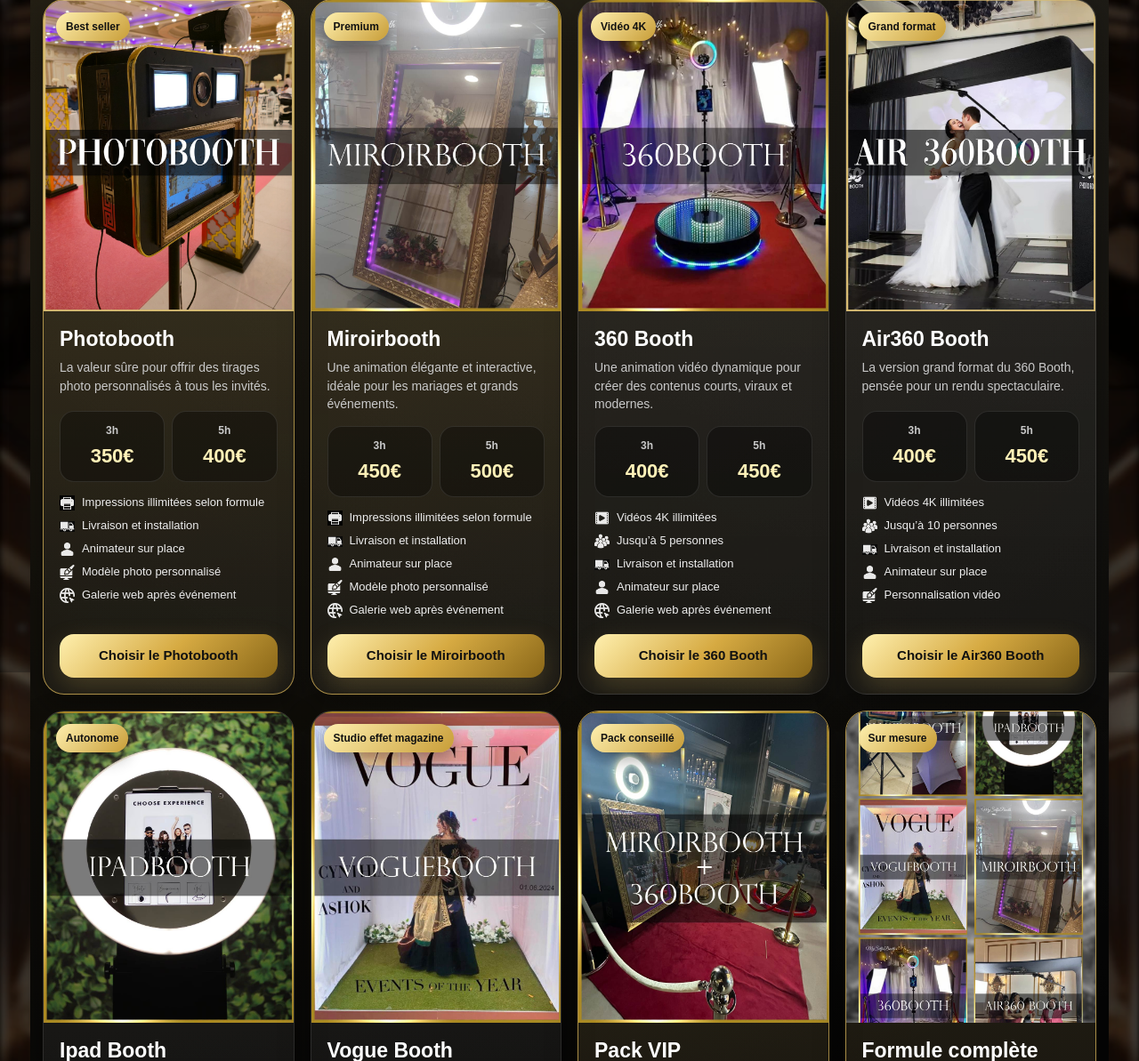
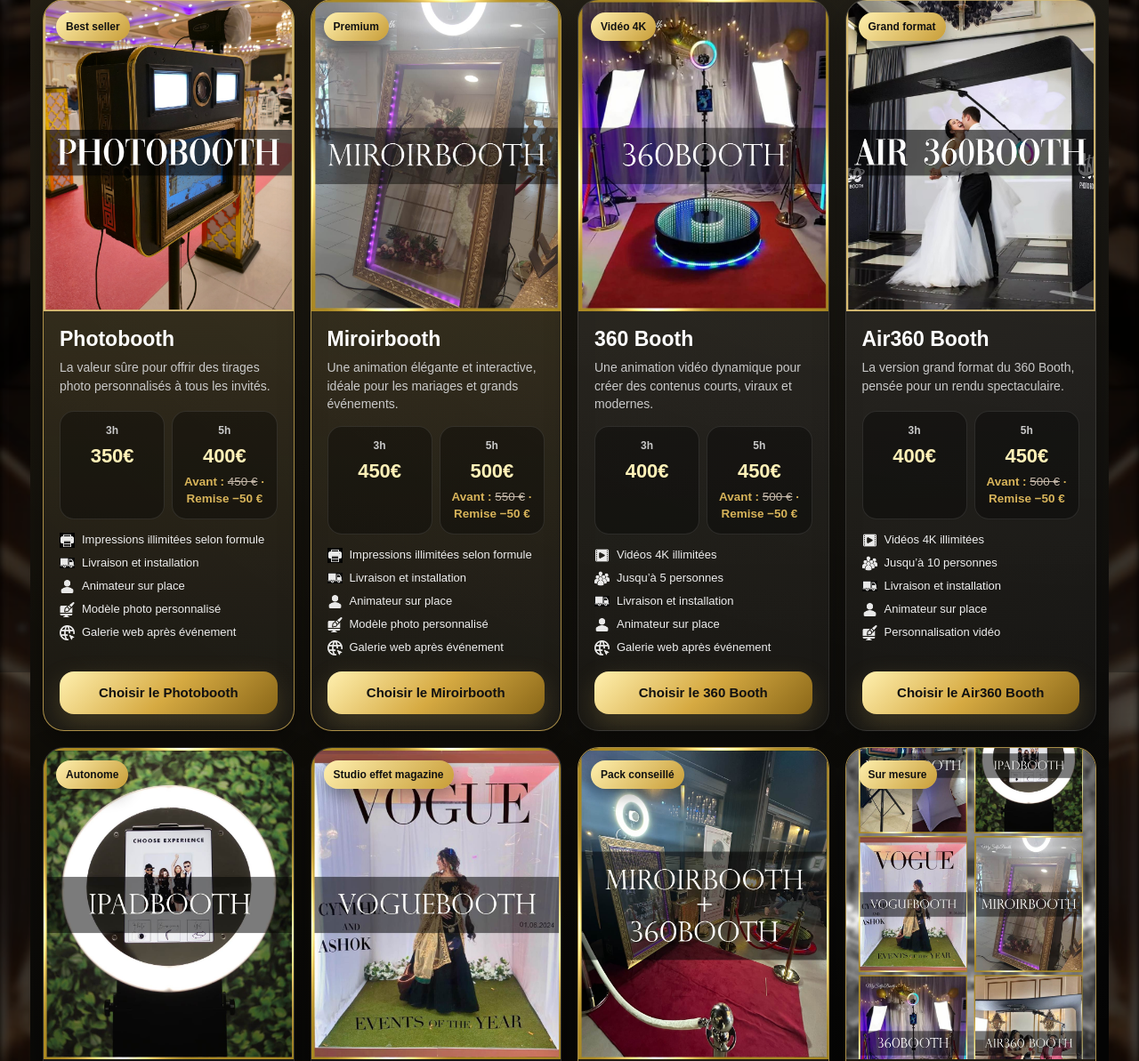
Before and after one commit to stephanefly/reservation, a Django app: page /tarifs/ in a window 1280 px wide. Shown: the part 844-2037 px from the top of the page at 89% size. Run offline with Django 4.2, Linux system fonts and the light colour scheme; data comes from the database, SQL or seed files in the repository; parts of the project's set-up code (start-up, migrations or seed data) failed here and were passed over; some libraries are stand-ins or nearby versions.

Commit message:
ux(remises): display dynamic crossed-out reference and saved amount on public prices

```diff
--- a/app/templates/app/frontend/tarifs.html
+++ b/app/templates/app/frontend/tarifs.html
@@ -926,6 +926,8 @@
             box-shadow: 0 14px 34px rgba(0, 0, 0, 0.55);
         }
     }
+    .tarifs-discount-inline { display:block; color:#d8b45a; font-size:.84rem; font-weight:700; margin-top:4px; line-height:1.4; }
+    .tarifs-discount-inline del { color:#c4b7a8; font-weight:400; }
 </style>
 
 <main class="tarifs-page">
@@ -990,6 +992,7 @@
                         <div class="tarif-price">
                             <small>5h</small>
                             <strong>{{ data_price.photobooth }}€</strong>
+                            {% if product_breakdowns.photobooth.discount %}<span class="tarifs-discount-inline">Avant : <del>{{ product_breakdowns.photobooth.reference }} €</del> · Remise −{{ product_breakdowns.photobooth.discount }} €</span>{% endif %}
                         </div>
                     </div>
                     <ul class="tarif-included">
@@ -1019,6 +1022,7 @@
                         <div class="tarif-price">
                             <small>5h</small>
                             <strong>{{ data_price.miroirbooth }}€</strong>
+                            {% if product_breakdowns.miroirbooth.discount %}<span class="tarifs-discount-inline">Avant : <del>{{ product_breakdowns.miroirbooth.reference }} €</del> · Remise −{{ product_breakdowns.miroirbooth.discount }} €</span>{% endif %}
                         </div>
                     </div>
                     <ul class="tarif-included">
@@ -1048,6 +1052,7 @@
                         <div class="tarif-price">
                             <small>5h</small>
                             <strong>{{ data_price.videobooth }}€</strong>
+                            {% if product_breakdowns.videobooth.discount %}<span class="tarifs-discount-inline">Avant : <del>{{ product_breakdowns.videobooth.reference }} €</del> · Remise −{{ product_breakdowns.videobooth.discount }} €</span>{% endif %}
                         </div>
                     </div>
                     <ul class="tarif-included">
@@ -1077,6 +1082,7 @@
                         <div class="tarif-price">
                             <small>5h</small>
                             <strong>{{ data_price.airbooth }}€</strong>
+                            {% if product_breakdowns.airbooth.discount %}<span class="tarifs-discount-inline">Avant : <del>{{ product_breakdowns.airbooth.reference }} €</del> · Remise −{{ product_breakdowns.airbooth.discount }} €</span>{% endif %}
                         </div>
                     </div>
                     <ul class="tarif-included">
@@ -1102,6 +1108,7 @@
                         <div class="tarif-price">
                             <small>24h à 48h</small>
                             <strong>{{ data_price.ipadbooth }}€</strong>
+                            {% if product_breakdowns.ipadbooth.discount %}<span class="tarifs-discount-inline">Avant : <del>{{ product_breakdowns.ipadbooth.reference }} €</del> · Remise −{{ product_breakdowns.ipadbooth.discount }} €</span>{% endif %}
                         </div>
                     </div>
                     <ul class="tarif-included">
@@ -1127,6 +1134,7 @@
                         <div class="tarif-price">
                             <small>5h</small>
                             <strong>{{ data_price.voguebooth }}€</strong>
+                            {% if product_breakdowns.voguebooth.discount %}<span class="tarifs-discount-inline">Avant : <del>{{ product_breakdowns.voguebooth.reference }} €</del> · Remise −{{ product_breakdowns.voguebooth.discount }} €</span>{% endif %}
                         </div>
                     </div>
                     <ul class="tarif-included">
@@ -1364,6 +1372,7 @@
                     <div class="tarifs-pack-pricing">
                         <span class="tarifs-pack-old-price">Tarif du pack TTC</span>
                         <strong>{{ pack_prices.souvenirs }} €</strong>
+                        {% if pack_breakdowns.souvenirs.discount %}<span class="tarifs-discount-inline">Éléments séparés : <del>{{ pack_breakdowns.souvenirs.reference }} €</del> · Remise −{{ pack_breakdowns.souvenirs.discount }} €</span>{% endif %}
                     </div>
                     <a href="https://reservation.myselfiebooth-paris.fr/?prestations=Photobooth&amp;options=Phonebooth&amp;portecles=100" class="tarifs-button tarifs-button-primary">Demander ce pack</a>
                 </div>
@@ -1385,6 +1394,7 @@
                     <div class="tarifs-pack-pricing">
                         <span class="tarifs-pack-old-price">Tarif du pack TTC</span>
                         <strong>{{ pack_prices.immersion_360 }} €</strong>
+                        {% if pack_breakdowns.immersion_360.discount %}<span class="tarifs-discount-inline">Éléments séparés : <del>{{ pack_breakdowns.immersion_360.reference }} €</del> · Remise −{{ pack_breakdowns.immersion_360.discount }} €</span>{% endif %}
                     </div>
                     <a href="https://reservation.myselfiebooth-paris.fr/?prestations=360Booth&amp;options=VideoLivreOr,Fond360" class="tarifs-button tarifs-button-primary">Demander ce pack</a>
                 </div>
@@ -1406,6 +1416,7 @@
                     <div class="tarifs-pack-pricing">
                         <span class="tarifs-pack-old-price">Tarif du pack TTC</span>
                         <strong>{{ pack_prices.signature }} €</strong>
+                        {% if pack_breakdowns.signature.discount %}<span class="tarifs-discount-inline">Éléments séparés : <del>{{ pack_breakdowns.signature.reference }} €</del> · Remise −{{ pack_breakdowns.signature.discount }} €</span>{% endif %}
                     </div>
                     <a href="https://reservation.myselfiebooth-paris.fr/?prestations=Miroirbooth&amp;options=VideoLivreOr,PanneauFontaine" class="tarifs-button tarifs-button-primary">Demander ce pack</a>
                 </div>
@@ -1427,6 +1438,7 @@
                     <div class="tarifs-pack-pricing">
                         <span class="tarifs-pack-old-price">Tarif du pack TTC</span>
                         <strong>{{ pack_prices.duo_vip }} €</strong>
+                        {% if pack_breakdowns.duo_vip.discount %}<span class="tarifs-discount-inline">Éléments séparés : <del>{{ pack_breakdowns.duo_vip.reference }} €</del> · Remise −{{ pack_breakdowns.duo_vip.discount }} €</span>{% endif %}
                     </div>
                     <a href="https://reservation.myselfiebooth-paris.fr/?prestations=Miroirbooth,360Booth&amp;options=Phonebooth,MurFloral" class="tarifs-button tarifs-button-primary">Demander ce pack</a>
                 </div>
@@ -1448,6 +1460,7 @@
                     <div class="tarifs-pack-pricing">
                         <span class="tarifs-pack-old-price">Tarif du pack TTC</span>
                         <strong>{{ pack_prices.vogue_premium }} €</strong>
+                        {% if pack_breakdowns.vogue_premium.discount %}<span class="tarifs-discount-inline">Éléments séparés : <del>{{ pack_breakdowns.vogue_premium.reference }} €</del> · Remise −{{ pack_breakdowns.vogue_premium.discount }} €</span>{% endif %}
                     </div>
                     <a href="https://reservation.myselfiebooth-paris.fr/?prestations=Voguebooth&amp;options=PhotographeVoguebooth,ImpressionVoguebooth" class="tarifs-button tarifs-button-primary">Demander ce pack</a>
                 </div>
@@ -1470,6 +1483,7 @@
                     <div class="tarifs-pack-pricing">
                         <span class="tarifs-pack-old-price">Tarif du pack TTC</span>
                         <strong>{{ pack_prices.mariage_prestige }} €</strong>
+                        {% if pack_breakdowns.mariage_prestige.discount %}<span class="tarifs-discount-inline">Éléments séparés : <del>{{ pack_breakdowns.mariage_prestige.reference }} €</del> · Remise −{{ pack_breakdowns.mariage_prestige.discount }} €</span>{% endif %}
                     </div>
                     <a href="https://reservation.myselfiebooth-paris.fr/?prestations=Miroirbooth,360Booth,Voguebooth&amp;options=Fond360,MurFloral" class="tarifs-button tarifs-button-primary">Demander ce pack</a>
                 </div>
```
